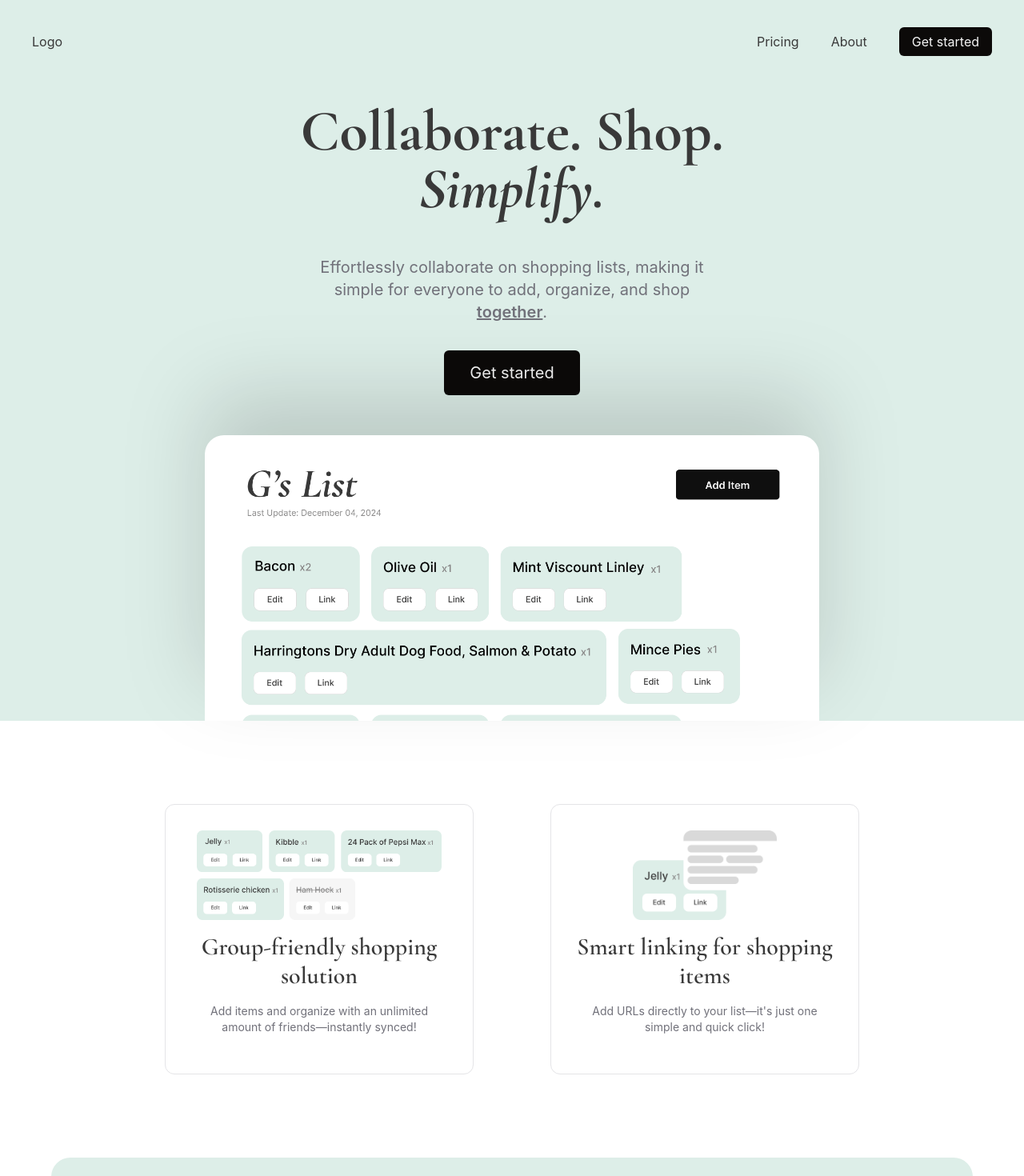
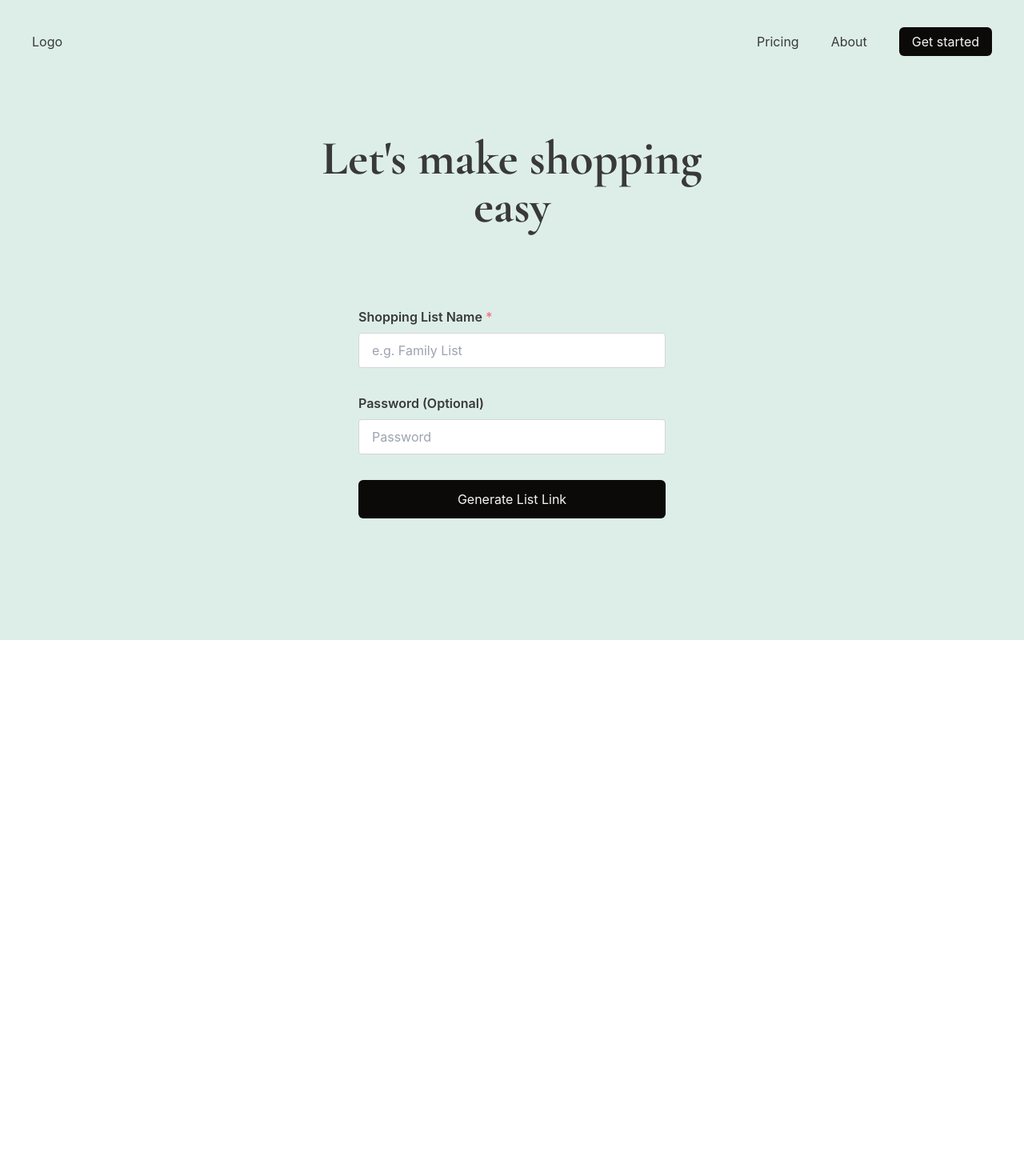
Before and after one commit to v0rkath/shopping-list, a React (Vite) app: page /create in a window 1280 px wide. Shown: the top 1470 px of the page at 80% size. After the commit the page ends 800 px from the top, so only its background shows below. Built offline with nearby package versions, Linux system fonts and the light colour scheme.

Commit message:
Pages & Components created
Components created to tidy up the homepage. Routing done homepage and create page. Styling completed for create page

```diff
--- a/package.json
+++ b/package.json
@@ -24,6 +24,7 @@
     "eslint-plugin-react-refresh": "^0.4.14",
     "globals": "^15.12.0",
     "postcss": "^8.4.49",
+    "react-router-dom": "^7.0.2",
     "tailwindcss": "^3.4.16",
     "typescript": "~5.6.2",
     "typescript-eslint": "^8.15.0",
--- a/src/App.tsx
+++ b/src/App.tsx
@@ -1,51 +1,17 @@
 import './App.css'
-import listImage from './assets/final-list.png'
-import shoppingItems from './assets/shopping-items.png'
-import linkingImg from './assets/linking.png'
+import {BrowserRouter, Routes, Route} from 'react-router-dom'
+import Create from './pages/Create'
+import Home from './pages/Home'
 
 function App() {
 
   return (
-    <>
-      <header className="bg-sage">
-        <div className="flex justify-between items-center text-l p-10 max-w-7xl mx-auto">
-          <a href="#">Logo</a>
-          <nav>
-            <a href="#">Pricing</a>
-            <a href="#" className="ml-10">About</a>
-            <a href="#" className="ml-10 text-neutral-100 bg-stone-950 rounded-md px-4 py-2 hover:bg-neutral-700">Get started</a>
-          </nav>
-        </div>
-        <div>
-          <h1 className="fade-in-anim md:text-7xl text-5xl mt-6 md:max-w-xl mx-w-sm mx-auto font-cormorant font-bold">Collaborate. Shop. <span className='italic'>Simplify.</span></h1>
-          <p className="fade-in-anim md:text-xl md:max-w-lg max-w-sm mx-auto text-zinc-500 my-12">Effortlessly collaborate on shopping lists, making it simple for everyone to add, organize, and shop <span className='font-semibold underline'>together</span>.</p>
-          <a href="#" className="md:text-xl text-lg text-neutral-100 bg-stone-950 rounded-md md:px-8 px-4 md:py-4 py-2 hover:bg-neutral-700">Get started</a>
-          <img src={listImage} className="fade-in-anim md:max-w-3xl max-w-sm mx-auto md:px-0 my-16 drop-shadow-img rounded-t-3xl"/>
-        </div>
-      </header>
-      <section className="flex md:flex-row flex-col md:gap-x-24 gap-y-12 md:justify-center items-center p-10 max-w-7xl mx-auto">
-        <div className="max-w-lg border-solid border border-zinc-200 rounded-xl">
-          <div className='p-8'>
-            <img src={shoppingItems} className='max-w-sm mb-4 max-h-28 mx-auto'/>
-            <h2 className='font-cormorant text-3xl font-semibold max-w-xs mx-auto my-4'>Group-friendly shopping solution</h2>
-            <p className='text-sm text-zinc-500 max-w-xs mx-auto my-4'>Add items and organize with an unlimited amount of friends—instantly synced!</p>
-          </div>
-        </div>
-        <div className="max-w-lg border-solid border border-zinc-200 rounded-xl">
-          <div className='p-8'>
-            <img src={linkingImg} className='max-w-sm mb-4 max-h-28 mx-auto'/>
-            <h2 className='font-cormorant text-3xl font-semibold max-w-xs mx-auto my-4'>Smart linking for shopping items</h2>
-            <p className='text-sm text-zinc-500 max-w-xs mx-auto my-4'>Add URLs directly to your list—it's just one simple and quick click!</p>
-          </div>
-        </div>
-      </section>
-      <section className='mt-16 md:max-w-6xl max-w-auto mx-auto mb-24'>
-        <div className='bg-sage md:rounded-3xl rounded-none'>
-          <h2 className='md:text-8xl text-6xl font-cormorant font-bold pt-12 px-12 text-left md:max-w-xl max-w-md'>Fee <span className='italic'>free</span> organization</h2>
-          <p className='md:text-xl text-md text-zinc-500 text-left px-12 pt-8 pb-12'>Get suggestions based on previous trending product purchases.</p>
-        </div>
-      </section>
-    </>
+    <BrowserRouter>
+      <Routes>
+        <Route path="/" element={<Home/>}/>
+        <Route path="/create" element={<Create/>}/>
+      </Routes>
+    </BrowserRouter>
   )
 }
 
--- /dev/null
+++ b/src/components/CallToAction.tsx
@@ -0,0 +1,9 @@
+
+export default function CallToAction() {
+    return (
+        <div className='bg-sage md:rounded-3xl rounded-none'>
+          <h2 className='md:text-8xl text-6xl font-cormorant font-bold pt-12 px-12 text-left md:max-w-xl max-w-md'>Fee <span className='italic'>free</span> organization</h2>
+          <p className='md:text-xl text-md text-zinc-500 text-left px-12 pt-8 pb-12'>Get suggestions based on previous trending product purchases.</p>
+        </div>
+    )
+}
--- /dev/null
+++ b/src/components/Cards.tsx
@@ -0,0 +1,12 @@
+
+export default function Cards(props: any) {
+    return (
+        <div className="max-w-lg border-solid border border-zinc-200 rounded-xl">
+          <div className='p-8'>
+            <img src={props.img} className='max-w-sm mb-4 max-h-28 mx-auto'/>
+            <h2 className='font-cormorant text-3xl font-semibold max-w-xs mx-auto my-4'>{props.title}</h2>
+            <p className='text-sm text-zinc-500 max-w-xs mx-auto my-4'>{props.body}</p>
+          </div>
+        </div>
+    )
+}
--- /dev/null
+++ b/src/components/Hero.tsx
@@ -0,0 +1,13 @@
+import listImage from '../assets/final-list.png'
+import {Link} from 'react-router-dom'
+
+export default function Hero() {
+    return (
+        <div>
+          <h1 className="fade-in-anim md:text-7xl text-5xl mt-6 md:max-w-xl mx-w-sm mx-auto font-cormorant font-bold">Collaborate. Shop. <span className='italic'>Simplify.</span></h1>
+          <p className="fade-in-anim md:text-xl md:max-w-lg max-w-sm mx-auto text-zinc-500 my-12">Effortlessly collaborate on shopping lists, making it simple for everyone to add, organize, and shop <span className='font-semibold underline'>together</span>.</p>
+          <Link to="/create" className='md:text-xl text-lg text-neutral-100 bg-stone-950 rounded-md md:px-8 px-4 md:py-4 py-2 hover:bg-neutral-700'>Get started</Link>
+          <img src={listImage} className="fade-in-anim md:max-w-3xl max-w-sm mx-auto md:px-0 my-16 drop-shadow-img rounded-t-3xl"/>
+        </div>
+    )
+}
--- /dev/null
+++ b/src/components/Navbar.tsx
@@ -0,0 +1,14 @@
+import {Link} from 'react-router-dom'
+
+export default function Navbar() {
+    return (
+        <div className="flex justify-between items-center text-l p-10 max-w-7xl mx-auto">
+          <a href="#">Logo</a>
+          <nav>
+            <a href="#">Pricing</a>
+            <a href="#" className="ml-10">About</a>
+            <Link to="/create" className='ml-10 text-neutral-100 bg-stone-950 rounded-md px-4 py-2 hover:bg-neutral-700'>Get started</Link>
+          </nav>
+        </div>
+    )
+}
--- /dev/null
+++ b/src/pages/Create.tsx
@@ -0,0 +1,18 @@
+import Navbar from '../components/Navbar'
+
+export default function Create() {
+    return (
+        <div className='bg-sage h-dvh'>
+            <Navbar/>
+            <h1 className="md:text-6xl text-5xl mt-16 md:max-w-xl mx-w-sm mx-auto font-cormorant font-bold">Let's make shopping easy</h1>
+            <form className='flex flex-col md:max-w-sm max-w-96 mx-auto'>
+                <label htmlFor='list-name' className='font-semibold text-left mt-24 text-md mb-2'>Shopping List Name <span className='text-rose-400'>*</span></label>
+                <input type="text" id="list-name" name="list-name" placeholder="e.g. Family List" className='rounded h-11 bg-white border-zinc-300 border px-4'/>
+                <label htmlFor='list-pass' className='font-semibold text-left mt-8 text-md mb-2'>Password (Optional)</label>
+                <input type="password" id="list-pass" name="list-pass" placeholder="Password" className='rounded h-11 bg-white border-zinc-300 border px-4'/>
+                <button className='md:text-md text-md text-neutral-100 bg-stone-950 rounded-md px-4 md:py-3 py-2 hover:bg-neutral-700 mt-8'>Generate List Link</button>
+            </form>
+        </div>
+
+    )
+}
--- /dev/null
+++ b/src/pages/Home.tsx
@@ -0,0 +1,24 @@
+import Navbar from '../components/Navbar'
+import Hero from '../components/Hero'
+import CallToAction from '../components/CallToAction'
+import Cards from '../components/Cards'
+import shoppingItems from '../assets/shopping-items.png'
+import linkingImg from '../assets/linking.png'
+
+export default function Home() {
+    return (
+        <>
+            <header className="bg-sage">
+                    <Navbar/>
+                    <Hero/>
+            </header>
+            <section className="flex md:flex-row flex-col md:gap-x-24 gap-y-12 md:justify-center items-center p-10 max-w-7xl mx-auto">
+                <Cards img={shoppingItems} title="Group-friendly shopping solution" body="Add items and organize with an unlimited amount of friends—instantly synced!" />
+                <Cards img={linkingImg} title="Smart linking for shopping items" body="Add URLs directly to your list—it's just one simple and quick click!"/>
+            </section>
+            <section className='mt-16 md:max-w-6xl max-w-auto mx-auto mb-24'>
+                <CallToAction/>
+            </section>
+      </>
+    );
+}
```
Also changed, not shown: 1 other file (tests, documents, lock files or other folders).
